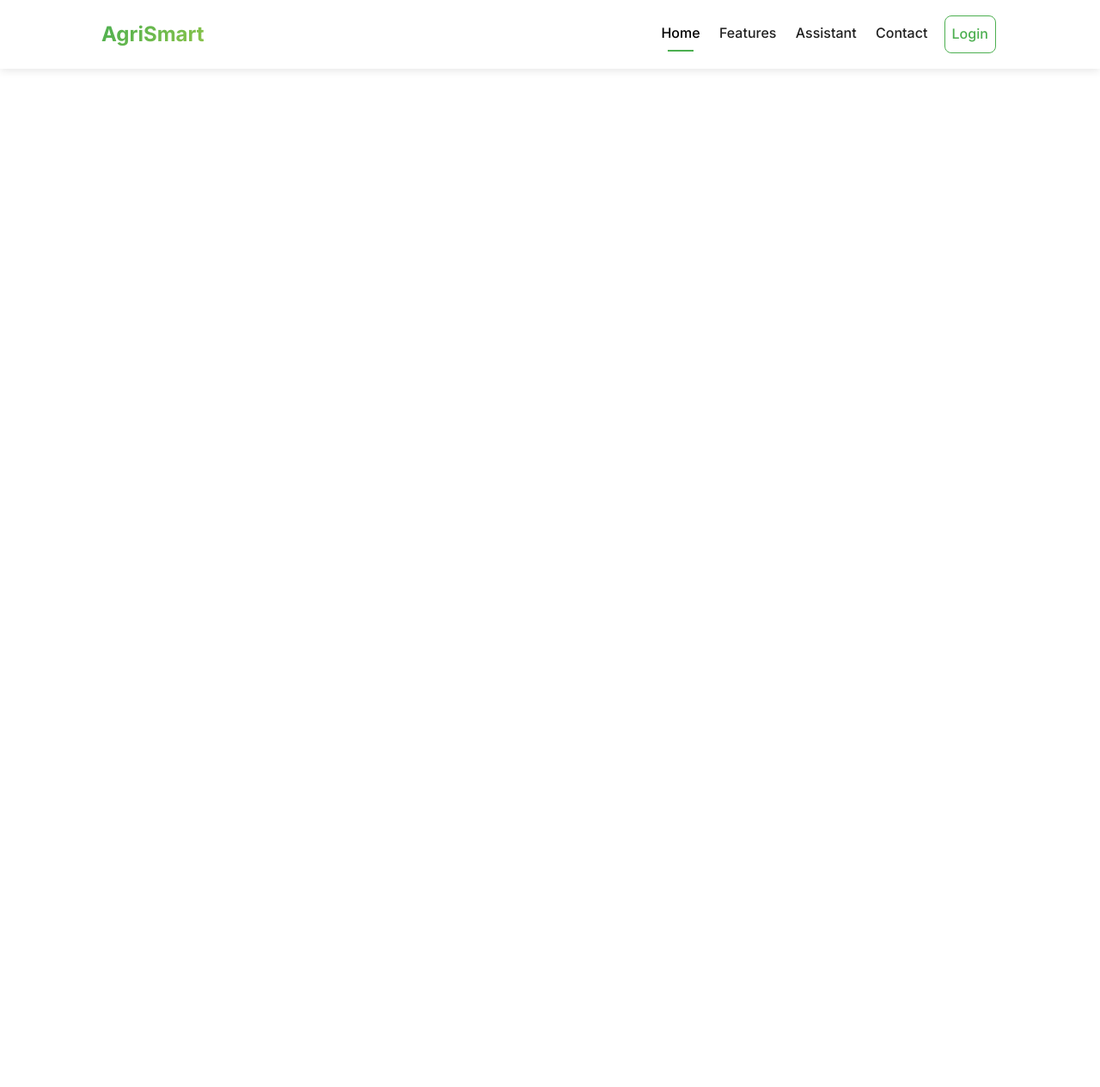
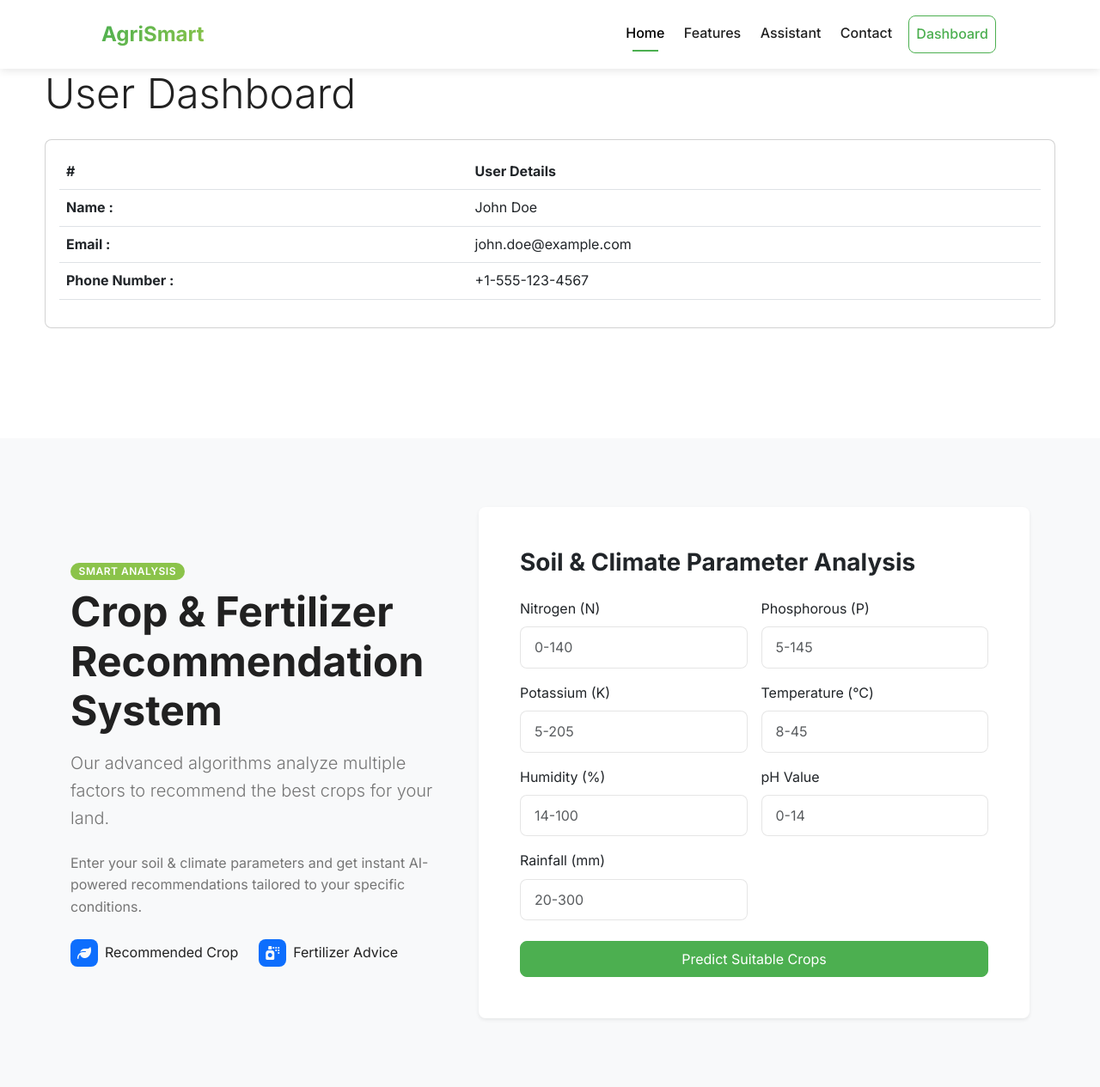
Before and after one commit to Srinjoy2004/AgriSmart, a Django app: template templates/dashboard.html in a window 1280 px wide. Shown: the whole page at 86% size. Before the commit the page ends 82 px from the top, so only its background shows below. Run offline with Django 5.2, Linux system fonts and the light colour scheme; the template is opened without the code that fills it, so the values that code supplies are empty.

Commit message:
last local machine commit

```diff
--- a/home/urls.py
+++ b/home/urls.py
@@ -8,4 +8,5 @@ urlpatterns = [
     path('login/', views.login_view, name='login'),
     path('register/', views.register_view, name='register'),
     path('logout/', views.logout_user, name='logout'),
+    path('dashboard/', views.dashboard, name='dashboard'),
 ]
--- a/templates/dashboard.html
+++ b/templates/dashboard.html
@@ -10,14 +10,15 @@
 {% block main-page %}
 
   <!-- Navigation Bar -->
-    {% include "sections/navbar.html" %}
+  {% include "sections/navbar.html" %}
 
-    {% if user.is_authenticated %}
+  <!-- Main Content -->
+  {% include "sections/demo-dashboard.html" %}
 
-	<p>Name: {{ user.name }}</p>
-	<p>Phone: {{ user.phone}}</p>
-	<p>Email: {{ user.email }}</p>
-
-    {% endif %}
+  {% include "sections/user-details.html" %}
 
 {% endblock main-page %}
+
+{% block custom-js %}
+  <script src="/static/js/script.js"></script>
+{% endblock custom-js %}
--- a/templates/index.html
+++ b/templates/index.html
@@ -1,4 +1,4 @@
-<!-- index.html -->
+# Code from above
 {% extends "base.html" %}
 
 {% block custom-css %}
--- /dev/null
+++ b/templates/sections/demo-dashboard.html
@@ -0,0 +1,36 @@
+<!-- Main Dashboard Content -->
+<main class="container py-8" style="max-width: var(--max-width);">
+    <h1 class="display-5 mb-4">User Dashboard</h1>
+    <!-- User Table -->
+    <div class="card mb-5">
+        <div class="card-body ">
+
+            <div class="table-responsive">
+                <table class="table">
+                    <thead>
+                        <tr>
+                            <th scope="col">#</th>
+                            <th scope="col">User Details</th>
+                        </tr>
+                    </thead>
+                    <tbody>
+                        <tr>
+                            <th scope="row">Name :</th>
+                            <td>John Doe</td>
+                        </tr>
+                        <tr>
+                            <th scope="row">Email :</th>
+                            <td>john.doe@example.com</td>
+
+                        </tr>
+                        <tr>
+                            <th scope="row">Phone Number :</th>
+                            <td>+1-555-123-4567</td>
+
+                        </tr>
+                    </tbody>
+                </table>
+            </div>
+        </div>
+    </div>
+</main>
--- a/templates/sections/navbar.html
+++ b/templates/sections/navbar.html
@@ -1,7 +1,7 @@
 <!-- Navigation Bar -->
 <nav class="navbar navbar-expand-lg fixed-top py-3" id="mainNav">
     <div class="container px-4 px-lg-5">
-      <a class="navbar-brand" href="#page-top">
+      <a class="navbar-brand" href="/">
         <span class="brand-text">AgriSmart</span>
       </a>
       <button class="navbar-toggler" type="button" data-bs-toggle="collapse" data-bs-target="#navbarResponsive" aria-controls="navbarResponsive" aria-expanded="false" aria-label="Toggle navigation">
@@ -18,11 +18,9 @@
           <li class="nav-item"><a class="nav-link" href="#chatbot">Assistant</a></li>
           <li class="nav-item"><a class="nav-link" href="#contact">Contact</a></li>
           {% if user.is_authenticated %}
-          <li class="nav-item">
-            <a class="nav-link" href="{% url 'dashboard' %}">Edit Profile</a>
-          </li>
+          <li class="nav-item"><a class="nav-link login-btn" href="#" data-bs-toggle="modal" data-bs-target="#loginModal">Login</a></li>
           {% else %}
-          <li class="nav-item"><a class="nav-link login-btn" href="#" data-bs-toggle="modal" data-bs-target="#loginModal">Login</a></li>
+          <li class="nav-item"><a class="nav-link login-btn" href="{% url 'dashboard' %}">Dashboard</a></li>
           {% endif %}
         </ul>
       </div>
--- /dev/null
+++ b/templates/sections/user-details.html
@@ -0,0 +1,98 @@
+<!-- Crop Prediction Section -->
+<section id="crop-prediction-user" class="py-8 bg-light">
+    <div class="container">
+        <div class="row align-items-center">
+            <div class="col-lg-5 mb-5 mb-lg-0">
+                <span class="badge mb-2">Smart Analysis</span>
+                <h3 class="display-5 fw-bold mb-3">Crop & Fertilizer Recommendation System</h3>
+                <p class="lead mb-4">Our advanced algorithms analyze multiple factors to recommend the best crops for your land.</p>
+                <p class="mb-4">Enter your soil & climate parameters and get instant AI-powered recommendations tailored to your specific conditions.</p>
+                <div class="d-flex align-items-center">
+                {% comment %} Recommended Crop Section {% endcomment %}
+                    <div class="d-flex align-items-center me-4">
+                        <div class="icon-square bg-primary text-light flex-shrink-0 me-2">
+                            <i class="fas fa-leaf"></i>
+                        </div>
+                        <span>Recommended Crop</span>
+                    </div>
+                    <!-- Hidden Recommended Crop Result -->
+                    <div id="recommended-crop-result-user" class="mt-2 d-none">
+                        <div class="alert alert-success p-2" role="alert">
+                            <p id="recommended-crop-text-user" class="mb-0"></p>
+                        </div>
+                    </div>
+                    {% comment %} Fertilizer Advice Section {% endcomment %}
+                    <div class="d-flex align-items-center">
+                        <div class="icon-square bg-primary text-light flex-shrink-0 me-2">
+                            <i class="fas fa-spray-can"></i>
+                        </div>
+                        <span>Fertilizer Advice</span>
+                    </div>
+                </div>
+            </div>
+            <div class="col-lg-7">
+                <div class="card border-0 shadow-sm">
+                    <div class="card-body p-4 p-md-5">
+                        <h3 class="card-title mb-4">Soil & Climate Parameter Analysis</h3>
+                        <form id="crop-prediction-form-user">
+                            <div class="row g-3">
+                                <div class="col-md-6">
+                                    <label for="nitrogen" class="form-label">Nitrogen (N)</label>
+                                    <input type="number" class="form-control" id="nitrogen-user" placeholder="0-140" required>
+                                </div>
+                                <div class="col-md-6">
+                                    <label for="phosphorous" class="form-label">Phosphorous (P)</label>
+                                    <input type="number" class="form-control" id="phosphorous-user" placeholder="5-145" required>
+                                </div>
+                                <div class="col-md-6">
+                                    <label for="potassium" class="form-label">Potassium (K)</label>
+                                    <input type="number" class="form-control" id="potassium-user" placeholder="5-205" required>
+                                </div>
+                                <div class="col-md-6">
+                                    <label for="temperature" class="form-label">Temperature (°C)</label>
+                                    <input type="number" step="0.1" class="form-control" id="temperature-user" placeholder="8-45" required>
+                                </div>
+                                <div class="col-md-6">
+                                    <label for="humidity" class="form-label">Humidity (%)</label>
+                                    <input type="number" step="0.1" class="form-control" id="humidity-user" placeholder="14-100" required>
+                                </div>
+                                <div class="col-md-6">
+                                    <label for="ph" class="form-label">pH Value</label>
+                                    <input type="number" step="0.1" class="form-control" id="ph-user" placeholder="0-14" required>
+                                </div>
+                                <div class="col-md-6">
+                                    <label for="rainfall" class="form-label">Rainfall (mm)</label>
+                                    <input type="number" step="0.1" class="form-control" id="rainfall-user" placeholder="20-300" required>
+                                </div>
+                                {% comment %} <div class="col-md-6">
+                                    <label for="soil-type" class="form-label">Soil Type</label>
+                                    <select class="form-select" id="soil-type-user" required>
+                                    <option value="" selected disabled>Select soil type</option>
+                                    <option value="sandy">Sandy</option>
+                                    <option value="loamy">Loamy</option>
+                                    <option value="clay">Clay</option>
+                                    <option value="silt">Silty</option>
+                                    <option value="chalky">Chalky</option>
+                                    <option value="peaty">Peaty</option>
+                                    </select>
+                                </div> {% endcomment %}
+                                <div class="col-12 mt-4">
+                                    <button type="submit" class="btn btn-primary w-100">Predict Suitable Crops</button>
+                                </div>
+                            </div>
+                        </form>
+                        <div id="crop-result-user" class="mt-4 d-none">
+                            <div class="alert alert-success">
+                                <h5 class="alert-heading">Recommended Crops:</h5>
+                                <ul class="mb-1" id="crop-recommendations-user">
+                                {% comment %} Results will be added here by JavaScript  {% endcomment %}
+                                </ul>
+                            </div>
+                        </div>
+                    </div>
+                </div>
+            </div>
+        </div>
+    </div>
+</section>
+{% comment %}  {% endcomment %}
```
Also changed, not shown: home/views.py (+5 -2 lines).
